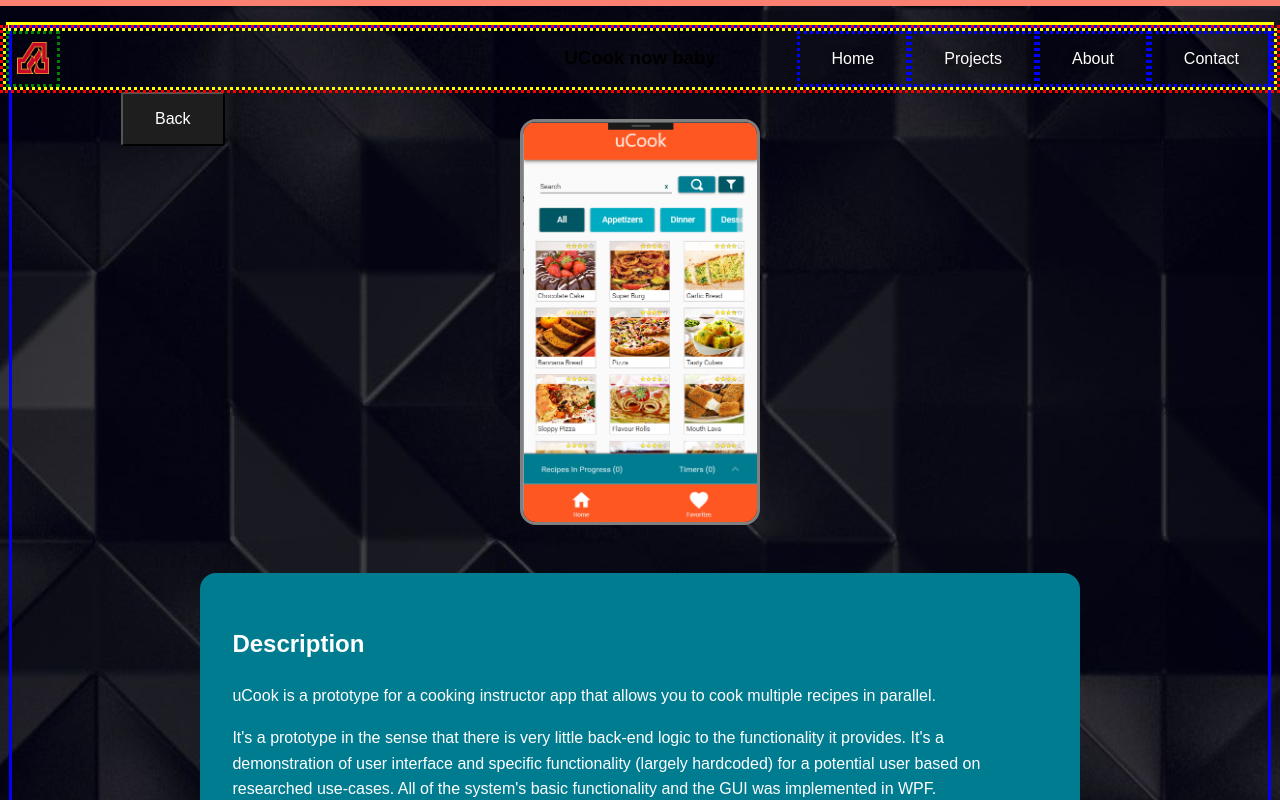
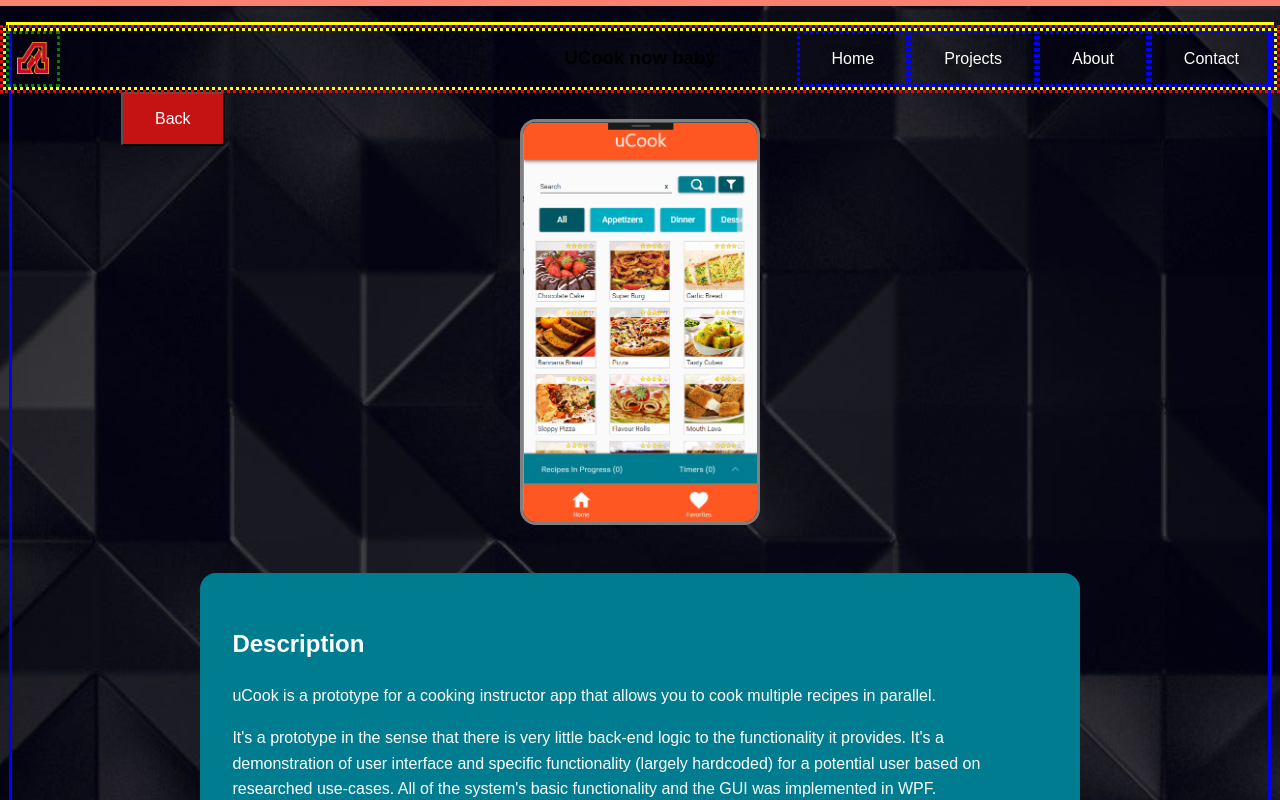
Before and after one commit to askariya/askariya-website, a React (Create React App) app: page /askariya-website/projects/ucook in a window 1280 px wide. Shown: the top 800 px of the page. Built offline with nearby package versions, Linux system fonts and the light colour scheme.

Commit message:
Loose updates

```diff
--- a/src/components/pages/Home.js
+++ b/src/components/pages/Home.js
@@ -2,7 +2,6 @@
 import React from 'react';
 import '../../App.css';
 import './Home.css'
-import Hero from '../Hero';
 
 function Home () {
   return (
--- a/src/components/pages/uCook.css
+++ b/src/components/pages/uCook.css
@@ -18,7 +18,7 @@
 }
 
 .back-button {
-  background-color: rgb(31, 30, 30);
+  background-color: rgb(197, 18, 18);
   border-radius: 0.2em;
   color: white;
   padding: 1em 2em;
@@ -28,7 +28,7 @@
   font-size: 1em;
 }
 .back-button:hover {
-  background-color: rgb(141, 32, 54);
+  background-color: rgb(233, 7, 53);
   cursor:pointer;
 }
 
--- a/src/components/pages/uCook.js
+++ b/src/components/pages/uCook.js
@@ -18,7 +18,7 @@ function uCook () {
       <Link id='back-button-link' to='/projects'>
         <button class="back-button" onclick="history.back()">Back</button>
       </Link>
-      <img id="ucook-recipe" class="centred-img" src={ucook_recipe}/>
+      <img id="ucook-recipe" alt="recipe-page" class="centred-img" src={ucook_recipe}/>
       <div className="Parallax-content-cta-ucook">
         <div className="text-block-ucook">
           <h2>Description</h2>
@@ -51,7 +51,7 @@ function uCook () {
             I created the video below to provide a detailed explanation of the features of the app as well as demonstrate the intended use cases.
           </p>
           <div class="videoWrapper">
-            <iframe src="https://drive.google.com/file/d/1X8JIyClKA5A4L0m8Zb7Tk7_Sdj0CfDnu/preview" width="100%" height="auto"></iframe>
+            <iframe title="uCook Demonstration" src="https://drive.google.com/file/d/1X8JIyClKA5A4L0m8Zb7Tk7_Sdj0CfDnu/preview" width="100%" height="auto"></iframe>
           </div>
         </div>
       </div>
```
